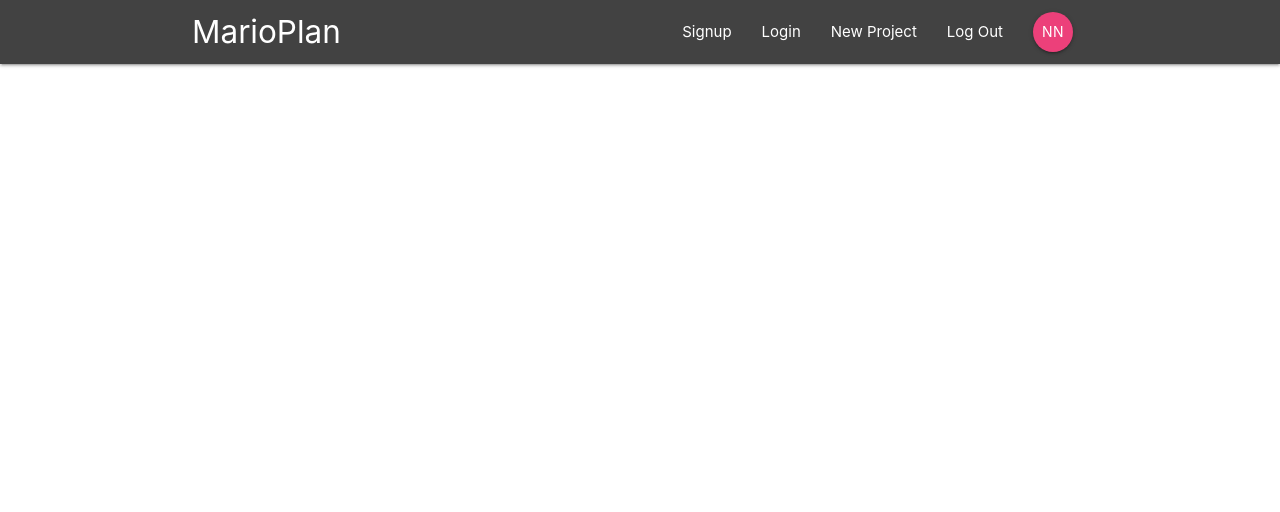
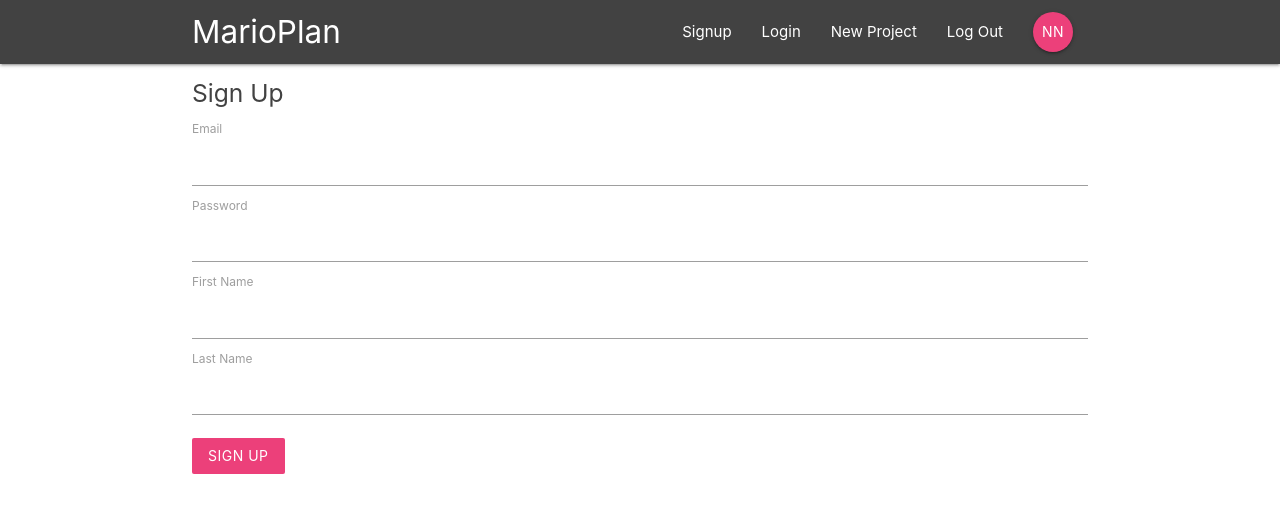
Before and after one commit to yuri-swift/project-mgr-web-app, a React (Create React App) app: page /signup in a window 1280 px wide. Shown: the top 512 px of the page. Built offline with nearby package versions, Linux system fonts and the light colour scheme.

Commit message:
add signup & signin component

```diff
--- a/public/index.html
+++ b/public/index.html
@@ -38,5 +38,9 @@
       To begin the development, run `npm start` or `yarn start`.
       To create a production bundle, use `npm run build` or `yarn build`.
     -->
+
+    <!-- Compiled and minified JavaScript -->
+    <script src="https://cdnjs.cloudflare.com/ajax/libs/materialize/1.0.0/js/materialize.min.js"></script>
+
   </body>
 </html>
--- a/src/App.js
+++ b/src/App.js
@@ -3,6 +3,8 @@
 import Navbar from './components/layout/NavBar'
 import Dashboard from './components/dashboard/DashBoard'
 import ProjectDetails from './components/projects/ProjectDetails'
+import SignIn from './components/auth/SignIn'
+import SignUp from './components/auth/SignUp'
 
 function App() {
   return (
@@ -12,6 +14,8 @@
         <Switch>
           <Route exact path='/' component={Dashboard} />
           <Route path='/project/:id' component={ProjectDetails} />
+          <Route path='/signin' component={SignIn} />
+          <Route path='/signup' component={SignUp} />
         </Switch>
       </div>
     </BrowserRouter>
--- a/src/components/auth/SignIn.js
+++ b/src/components/auth/SignIn.js
@@ -0,0 +1,46 @@
+import React, { Component } from 'react'
+
+class SignIn extends Component {
+  state = {
+    email: '',
+    password: '',
+  }
+  handleChange = (e) => {
+    this.setState({
+      [e.target.id]: e.target.value
+    })
+  }
+  handleSubmit = (e) => {
+    // デフォルトのアクション(例:フォームであればデータの送信)をキャンセルする
+    e.preventDefault();
+    console.log(this.state)
+  }
+
+  render() {
+    return (
+      <div className="container">
+        <form onSubmit={this.handleSubmit} className="white">
+
+          <h5 className="grey-text text-darken-3">Sign In</h5>
+
+          <div className="inpu-field">
+            <label htmlFor="email">Email</label>
+            <input type="email" id="email" onChange={this.handleChange} />
+          </div>
+
+          <div className="inpu-field">
+            <label htmlFor="password">Password</label>
+            <input type="password" id="password" onChange={this.handleChange} />
+          </div>
+
+          <div className="input-field">
+            <button className="btn pink lighten-1 z-depth-0">Login</button>
+          </div>
+
+        </form>
+      </div>
+    )
+  }
+}
+
+export default SignIn
--- a/src/components/auth/SignUp.js
+++ b/src/components/auth/SignUp.js
@@ -0,0 +1,58 @@
+import React, { Component } from 'react'
+
+class SignUp extends Component {
+  state = {
+    email: '',
+    password: '',
+    firstName: '',
+    lastName: '',
+  }
+  handleChange = (e) => {
+    this.setState({
+      [e.target.id]: e.target.value
+    })
+  }
+  handleSubmit = (e) => {
+    // デフォルトのアクション(例:フォームであればデータの送信)をキャンセルする
+    e.preventDefault();
+    console.log(this.state)
+  }
+
+  render() {
+    return (
+      <div className="container">
+        <form onSubmit={this.handleSubmit} className="white">
+
+          <h5 className="grey-text text-darken-3">Sign Up</h5>
+
+          <div className="inpu-field">
+            <label htmlFor="email">Email</label>
+            <input type="email" id="email" onChange={this.handleChange} />
+          </div>
+
+          <div className="inpu-field">
+            <label htmlFor="password">Password</label>
+            <input type="password" id="password" onChange={this.handleChange} />
+          </div>
+
+          <div className="inpu-field">
+            <label htmlFor="firstName">First Name</label>
+            <input type="text" id="firstName" onChange={this.handleChange} />
+          </div>
+
+          <div className="inpu-field">
+            <label htmlFor="lastName">Last Name</label>
+            <input type="text" id="lastName" onChange={this.handleChange} />
+          </div>
+
+          <div className="input-field">
+            <button className="btn pink lighten-1 z-depth-0">SIGN UP</button>
+          </div>
+
+        </form>
+      </div>
+    )
+  }
+}
+
+export default SignUp
```
